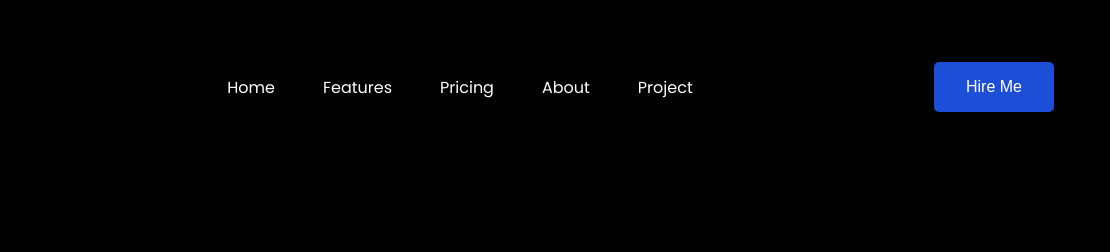
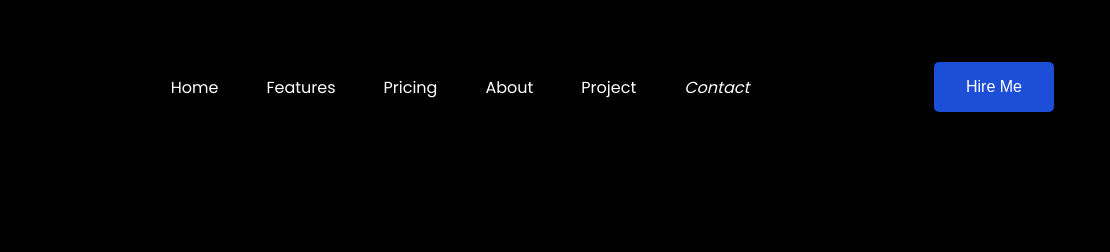
Before and after one commit to RDX-Shahil/Portfolio, a plain HTML site: page index.html in a window 1280 px wide. Shown: the top 252 px of the page, 170-1280 px from the left. Drawn offline with nearby package versions, Linux system fonts and the light colour scheme.

Commit message:
initial commit

```diff
--- a/index.html
+++ b/index.html
@@ -25,6 +25,7 @@
             <li id="link2" class="link"><a href="#">Pricing</a></li>
             <li id="link3" class="link"><a href="#">About</a></li>
             <li id="link4" class="link"><a href="#">Project</a></li>
+            <i class="link"><a href="#cont">Contact</a></i>
 
         </ul>
         <button class="btn">Hire Me</button>
@@ -156,7 +157,7 @@
         </div>
     </section>
 
-    <footer class="container">
+    <footer class="container" id="cont">
         <span class="blur"></span>
         <span class="blur"></span>
         <div class="column">
```
